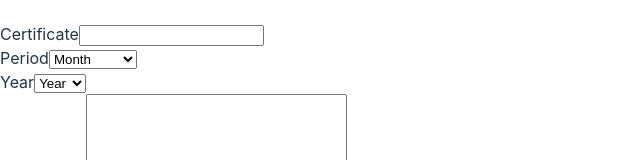
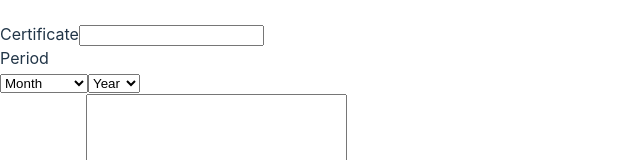
Before and after one commit to Ja-Uyoma/CV-Application, a React (Vite) app: page / in a window 1280 px wide. Shown: the part 1945-2105 px from the top of the page, without its empty margins (0-640 px from the left). Built offline with nearby package versions, Linux system fonts and the light colour scheme.

Commit message:
refactor: group MonthList and YearList in same label

```diff
--- a/src/components/Certificates.jsx
+++ b/src/components/Certificates.jsx
@@ -62,19 +62,15 @@ const Certificates = () => {
           <label htmlFor="period">
             Period
             {/* */}
+            <div>
               <select name="period" id="period" defaultValue={"Month"}>
                 <MonthList />
               </select>
-          </label>
-        </div>
 
-        <div>
-          <label htmlFor="year">
-            Year
-            {/* */}
               <select name="year" id="year" defaultValue={"Year"}>
                 <YearList />
               </select>
+            </div>
           </label>
         </div>
 
```
Lines whose indentation alone changed are shown as unchanged.
